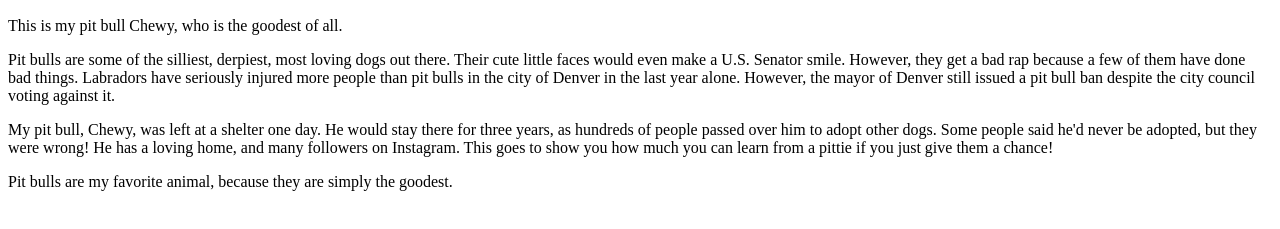
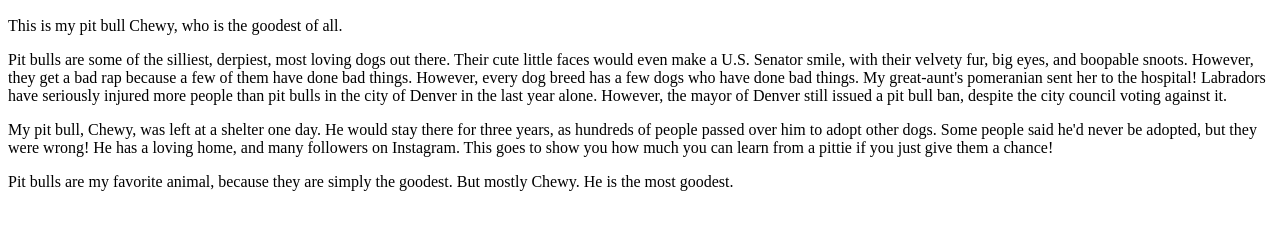
Before and after one commit to caroline-e-miller/good-pibbles, a plain HTML site: page index.html in a window 1280 px wide. Shown: the part 383-612 px from the top of the page. Drawn offline with Linux system fonts and the light colour scheme.

Commit message:
extra good text

```diff
--- a/index.html
+++ b/index.html
@@ -13,17 +13,20 @@
     <p>This is my pit bull Chewy, who is the goodest of all.</p>
 
     <p>Pit bulls are some of the silliest, derpiest, most loving dogs out there. Their cute little faces would even make
-        a U.S. Senator smile. However, they get a bad rap because a few of them have done bad things. Labradors have
+        a U.S. Senator smile, with their velvety fur, big eyes, and boopable snoots. However, they get a bad rap because
+        a few of them have done bad things. However, every dog breed has a few dogs who have done bad things. My
+        great-aunt's pomeranian sent her to the hospital! Labradors have
         seriously injured more people than pit bulls in the city of Denver in the last year alone. However, the mayor of
         Denver still
-        issued a pit bull ban despite the city council voting against it.</p>
+        issued a pit bull ban, despite the city council voting against it.</p>
 
     <p>My pit bull, Chewy, was left at a shelter one day. He would stay there for three years, as hundreds of people
         passed over him to adopt other dogs. Some people said he'd never be adopted, but they were wrong! He has a
         loving home, and many followers on Instagram. This goes to show you how much you can learn from a pittie if you
         just give them a chance!</p>
 
-    <p>Pit bulls are my favorite animal, because they are simply the goodest.</p>
+    <p>Pit bulls are my favorite animal, because they are simply the goodest. But mostly Chewy. He is the most goodest.
+    </p>
 </body>
 
 </html>
```
